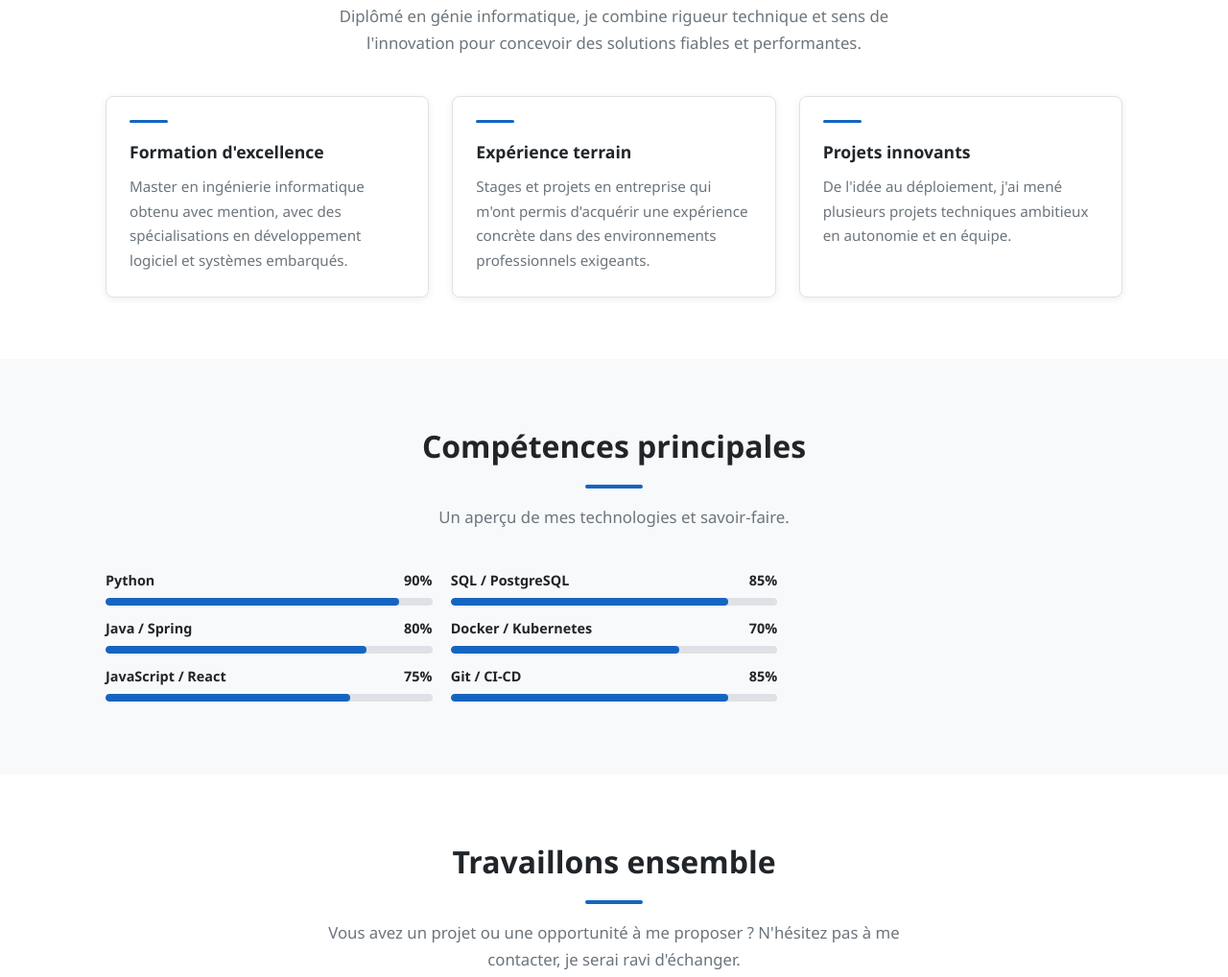
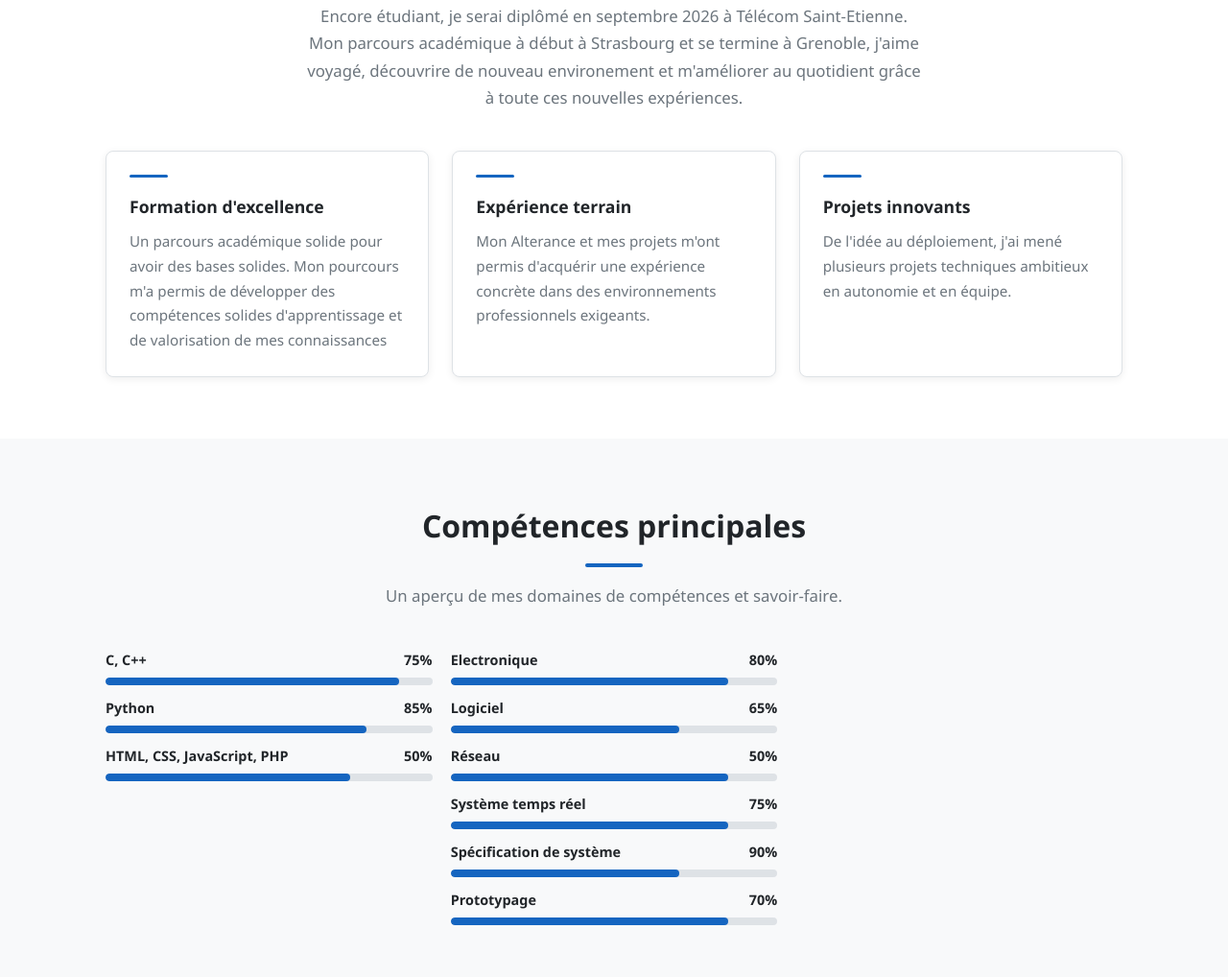
Before and after one commit to PierreProjet/PierreProjet.github.io, a plain HTML site: page index.html in a window 1280 px wide. Shown: the part 722-1740 px from the top of the page at 96% size. Drawn offline with Linux system fonts and the light colour scheme.

Commit message:
modification de la première page

```diff
--- a/index.html
+++ b/index.html
@@ -32,7 +32,7 @@
         </div>
 
         <h1 class="hero__title">Bonjour, je suis Pierre</h1>
-        <p class="hero__subtitle">Ingénieur en informatique &bull; Passionné par l'innovation technologique</p>
+        <p class="hero__subtitle">Ingénieur en électronique et système embarqué &bull; Passionné par l'innovation et l'aéronautique</p>
 
         <!-- Boutons d'action -->
         <div class="hero__actions">
@@ -53,8 +53,9 @@
         <!-- Ligne décorative bleue -->
         <div class="section-divider"></div>
         <p class="section__intro">
-          Diplômé en génie informatique, je combine rigueur technique et sens de l'innovation
-          pour concevoir des solutions fiables et performantes.
+          Encore étudiant, je serai diplômé en septembre 2026 à Télécom Saint-Etienne. Mon parcours académique
+          à début à Strasbourg et se termine à Grenoble, j'aime voyagé, découvrire de nouveau environement et
+          m'améliorer au quotidient grâce à toute ces nouvelles expériences.
         </p>
 
         <!-- Grille de points forts -->
@@ -64,8 +65,8 @@
             <div class="card__accent"></div>
             <h3 class="card__title">Formation d'excellence</h3>
             <p class="card__text">
-              Master en ingénierie informatique obtenu avec mention, avec des spécialisations
-              en développement logiciel et systèmes embarqués.
+              Un parcours académique solide pour avoir des bases solides. Mon pourcours m'a permis de développer des
+              compétences solides d'apprentissage et de valorisation de mes connaissances
             </p>
           </div>
 
@@ -73,8 +74,8 @@
             <div class="card__accent"></div>
             <h3 class="card__title">Expérience terrain</h3>
             <p class="card__text">
-              Stages et projets en entreprise qui m'ont permis d'acquérir une expérience
-              concrète dans des environnements professionnels exigeants.
+              Mon Alterance et mes projets m'ont permis d'acquérir une expérience concrète dans des environnements
+               professionnels exigeants.
             </p>
           </div>
 
@@ -100,21 +101,21 @@
 
         <h2 class="section__title">Compétences principales</h2>
         <div class="section-divider"></div>
-        <p class="section__intro">Un aperçu de mes technologies et savoir-faire.</p>
+        <p class="section__intro">Un aperçu de mes domaines de compétences et savoir-faire.</p>
 
         <div class="skills-grid">
           <!-- Colonne 1 -->
           <div>
             <div class="skill">
-              <div class="skill__name"><span>Python</span><span>90%</span></div>
+              <div class="skill__name"><span>C, C++</span><span>75%</span></div>
               <div class="skill__bar"><div class="skill__fill" style="width:90%"></div></div>
             </div>
             <div class="skill">
-              <div class="skill__name"><span>Java / Spring</span><span>80%</span></div>
+              <div class="skill__name"><span>Python</span><span>85%</span></div>
               <div class="skill__bar"><div class="skill__fill" style="width:80%"></div></div>
             </div>
             <div class="skill">
-              <div class="skill__name"><span>JavaScript / React</span><span>75%</span></div>
+              <div class="skill__name"><span>HTML, CSS, JavaScript, PHP</span><span>50%</span></div>
               <div class="skill__bar"><div class="skill__fill" style="width:75%"></div></div>
             </div>
           </div>
@@ -122,15 +123,30 @@
           <!-- Colonne 2 -->
           <div>
             <div class="skill">
-              <div class="skill__name"><span>SQL / PostgreSQL</span><span>85%</span></div>
+              <div class="skill__name"><span>Electronique</span><span>80%</span></div>
               <div class="skill__bar"><div class="skill__fill" style="width:85%"></div></div>
             </div>
             <div class="skill">
-              <div class="skill__name"><span>Docker / Kubernetes</span><span>70%</span></div>
+              <div class="skill__name"><span>Logiciel</span><span>65%</span></div>
               <div class="skill__bar"><div class="skill__fill" style="width:70%"></div></div>
             </div>
             <div class="skill">
-              <div class="skill__name"><span>Git / CI-CD</span><span>85%</span></div>
+              <div class="skill__name"><span>Réseau</span><span>50%</span></div>
+              <div class="skill__bar"><div class="skill__fill" style="width:85%"></div></div>
+            </div>
+
+            <!-- Colonne 3 -->
+          <div>
+            <div class="skill">
+              <div class="skill__name"><span>Système temps réel</span><span>75%</span></div>
+              <div class="skill__bar"><div class="skill__fill" style="width:85%"></div></div>
+            </div>
+            <div class="skill">
+              <div class="skill__name"><span>Spécification de système</span><span>90%</span></div>
+              <div class="skill__bar"><div class="skill__fill" style="width:70%"></div></div>
+            </div>
+            <div class="skill">
+              <div class="skill__name"><span>Prototypage</span><span>70%</span></div>
               <div class="skill__bar"><div class="skill__fill" style="width:85%"></div></div>
             </div>
           </div>
```
